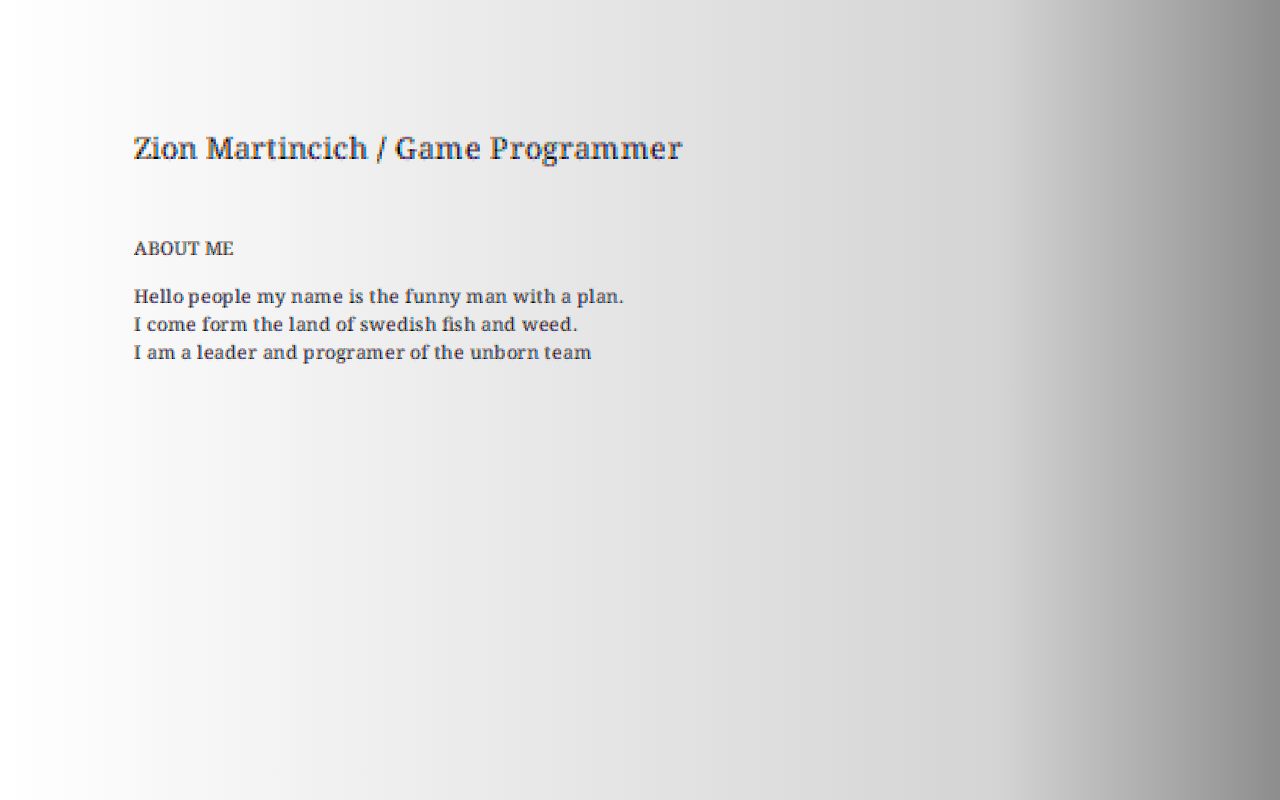
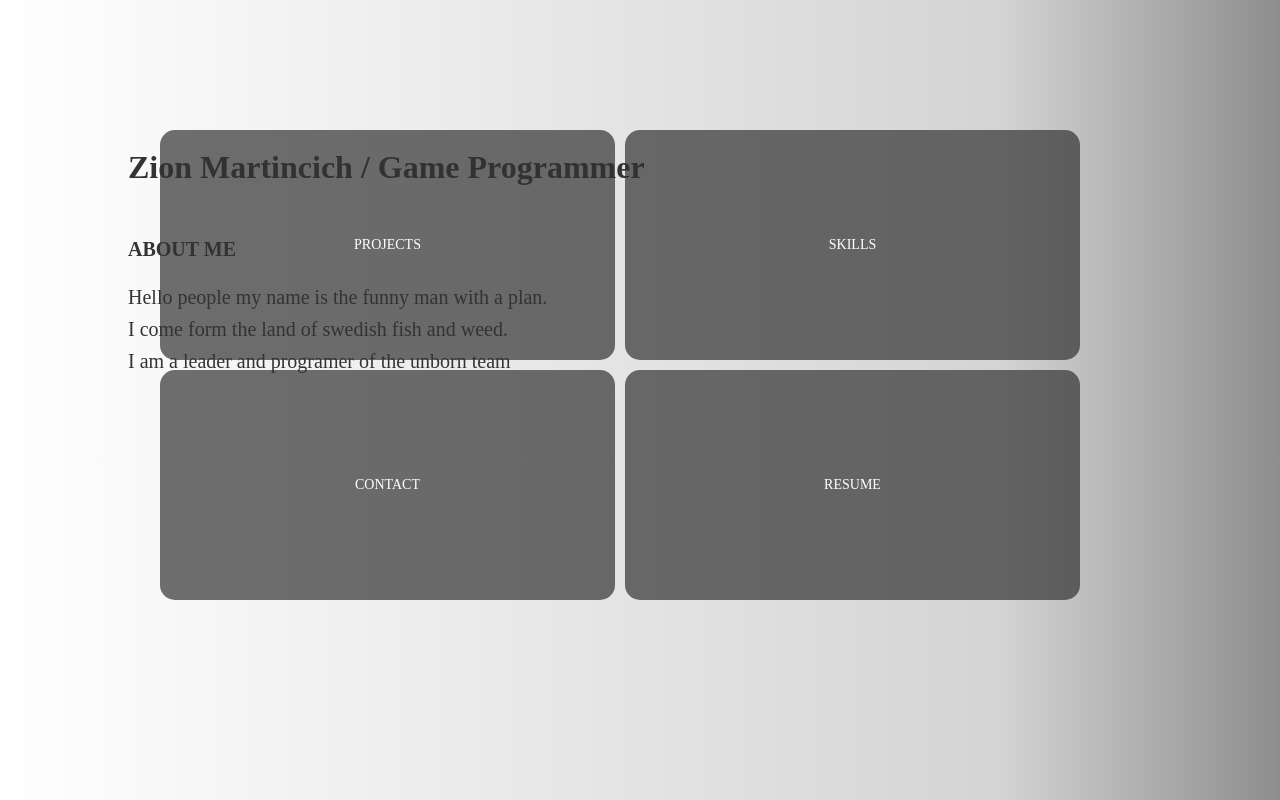
Before and after one commit to ZiondamanSE/Portfolio_Website, a plain HTML site: page index.html in a window 1280 px wide. Drawn offline with Linux system fonts and the light colour scheme.

Commit message:
extra cahnges or somthing i am to tired man

```diff
--- a/index.html
+++ b/index.html
@@ -1,25 +1,37 @@
 <!DOCTYPE html>
 <html lang="en">
-
 <head>
-    <link rel="stylesheet" href="style.css">
     <meta charset="UTF-8">
     <meta name="viewport" content="width=device-width, initial-scale=1.0">
-    <title>Zionaman Protfolio</title>
+    <title>Zionaman Portfolio</title>
     <link rel="stylesheet" href="style.css">
 </head>
 <body>
+    <div class="nav-container">
+        <div class="nav-box">
+            <a href="Project1.html">PROJECTS</a>
+        </div>
+        <div class="nav-box">
+            <a href="skills.html">SKILLS</a>
+        </div>
+        <div class="nav-box">
+            <a href="contact.html">CONTACT</a>
+        </div>
+        <div class="nav-box">
+            <a href="resume.html">RESUME</a>
+        </div>
+    </div>
 
-    <h1 style="margin-left: 10%; margin-top: 10%;">
-        Zion Martincich / Game Programmer
-    </h1>
-
-     <H3 style="margin-left:  10%; margin-top: 5%; font-size: 20px;">ABOUT ME</H3>
-    <P style="margin-left: 10%; font-size: 20px;" >
-        Hello people my name is the funny man with a plan.<br>
-        I come form the land of swedish fish and weed.<br>
-        I am a leader and programer of the unborn team
-    </P>
-
+    <div class="content">
+        <h1>
+            Zion Martincich / Game Programmer
+        </h1>
+        <h3>ABOUT ME</h3>
+        <p>
+            Hello people my name is the funny man with a plan.<br>
+            I come form the land of swedish fish and weed.<br>
+            I am a leader and programer of the unborn team
+        </p>
+    </div>
 </body>
 </html>
--- a/style.css
+++ b/style.css
@@ -1,10 +1,65 @@
-@font-face {
-    font-family: 'CoralPixels';
-    src: url('CoralPixels-Regular.ttf') format('truetype');
+
+
+body {
+    color: white;
+    background: linear-gradient(90deg, rgb(255, 255, 255) 0%, rgb(212, 212, 212) 78%, rgb(141, 141, 141) 100%);
+    margin: 0;
+    padding: 0;
 }
 
-body{
-    font-family: 'CoralPixels', sans-serif;
+.content {
+    padding: 10% 10% 5% 10%;
+}
+
+h1 {
+    margin-bottom: 5%;
+    color: #333;
+}
+
+h3 {
+    margin-top: 5%;
+    font-size: 20px;
+    color: #333;
+}
+
+p {
+    font-size: 20px;
+    color:  #333;
+    line-height: 1.6;
+    position: relative;
+}
+
+/* Navigation Boxes */
+.nav-container {
+    position: fixed;
+    bottom: 200px;
+    right: 200px;
+    display: grid;
+    grid-template-columns: 1fr 1fr;
+    grid-template-rows: 1fr 1fr;
+    gap: 10px;
+    width: 920px;
+}
+
+.nav-box {
+    background-color: rgba(51, 51, 51, 0.7);
+    border-radius: 15px;
+    padding: 15px;
+    text-align: center;
+    cursor: pointer;
+    transition: background-color 0.3s ease;
+    display: flex;
+    align-items: center;
+    justify-content: center;
+    height: 200px;
+}
+
+.nav-box:hover {
+    background-color: rgba(51, 51, 51, 0.9);
+}
+
+.nav-box a {
     color: white;
-    background: linear-gradient(90deg,rgb(255, 255, 255) 0%, rgb(212, 212, 212) 78%, rgb(141, 141, 141) 100%);
+    text-decoration: none;
+    font-size: 14px;
 }
```
Also changed, not shown: Project1.Html (added, +20 -0 lines).
